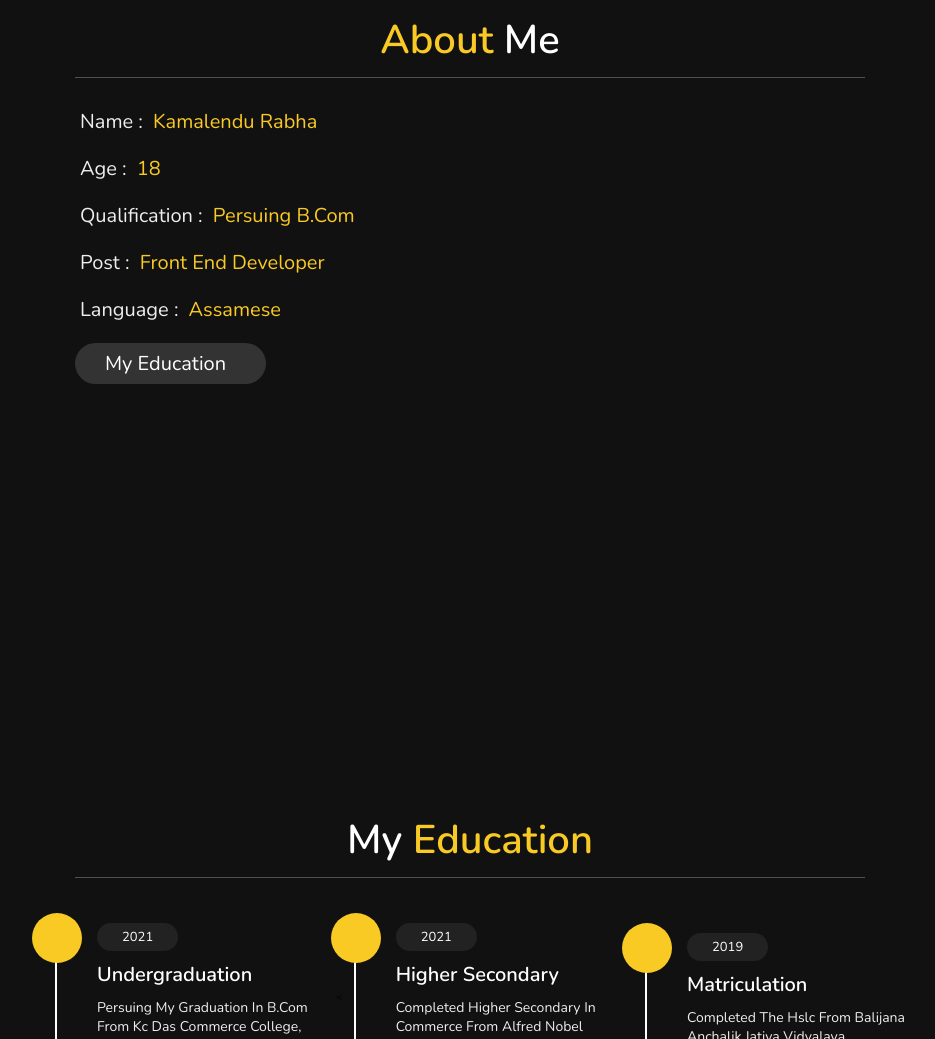
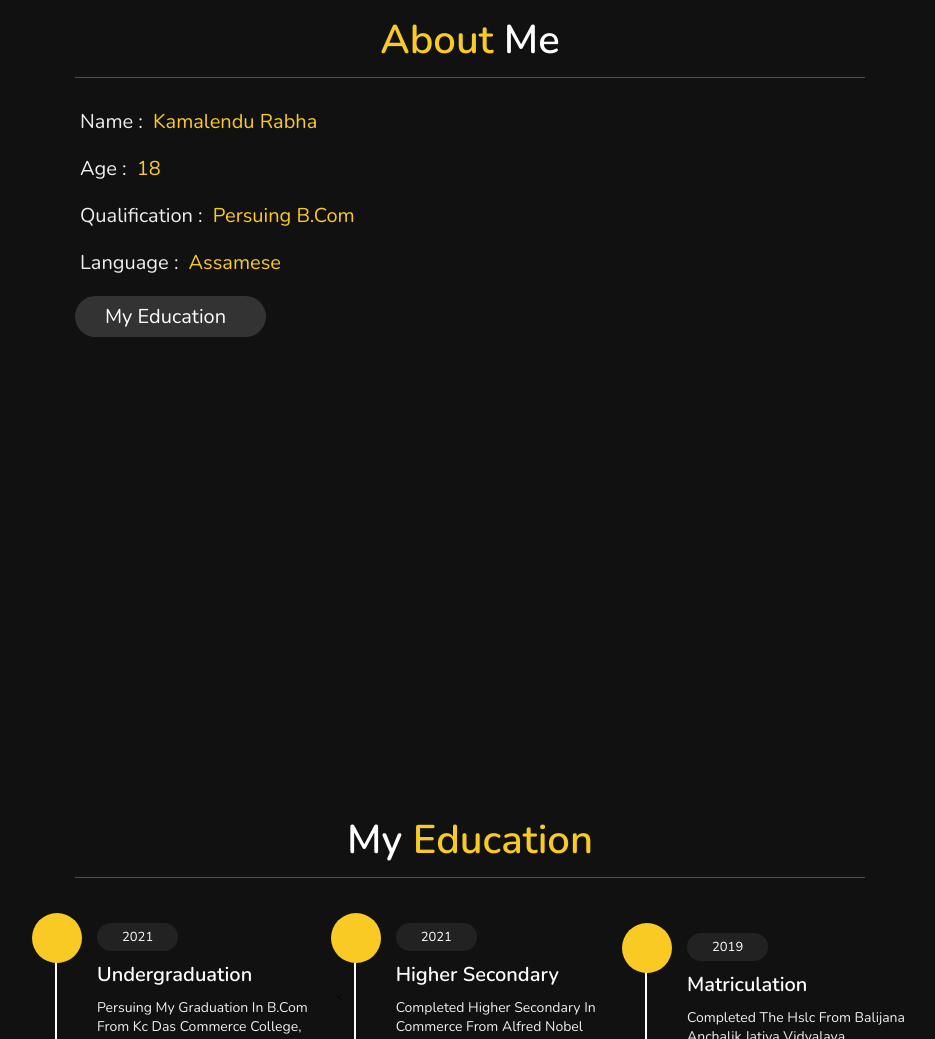
Before and after one commit to Kamal918/mysite, a plain HTML site: page index.html in a window 1280 px wide. Shown: the part 807-1846 px from the top of the page, without its empty margins (345-1280 px from the left). Drawn offline with nearby package versions, Linux system fonts and the light colour scheme.

Commit message:
Update index.html

```diff
--- a/index.html
+++ b/index.html
@@ -64,7 +64,6 @@
         <h3> <span> name : </span> kamalendu Rabha </h3>
         <h3> <span> age : </span> 18 </h3>
         <h3> <span> qualification : </span> persuing B.com </h3>
-        <h3> <span> post : </span> front end developer </h3>
         <h3> <span> language : </span> Assamese </h3>
         <a href="#education"><button class="btn"> My education <i class="far fa-user"></i> </button></a>
     </div>
```
